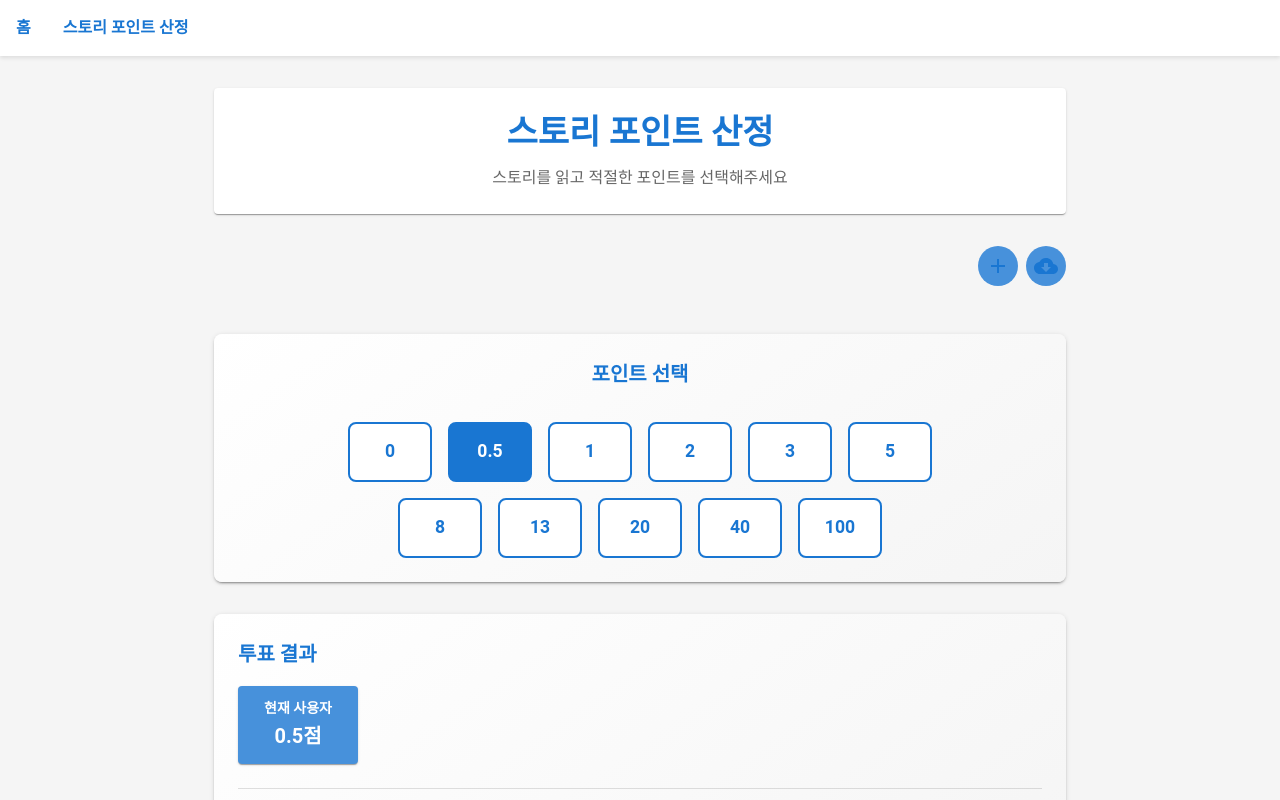
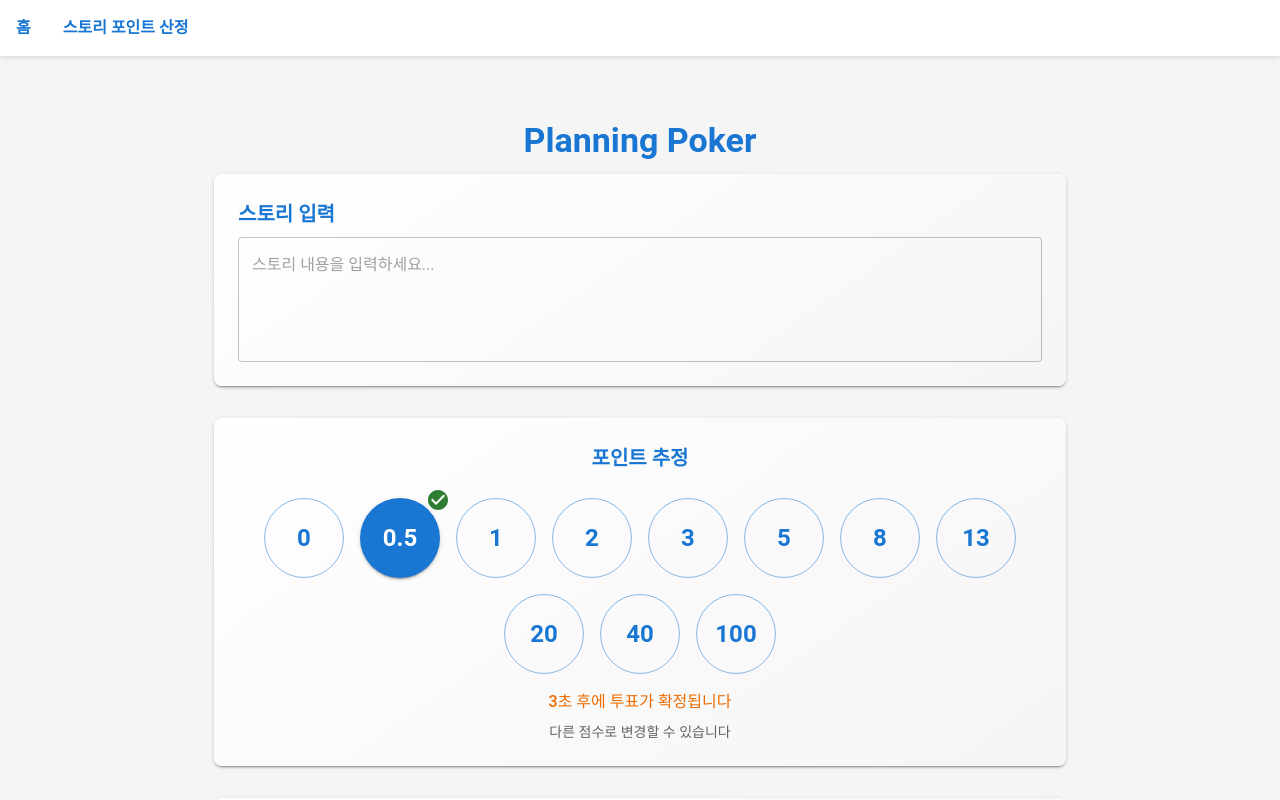
Before and after one commit to yprite/agilebuddy.io, a React (Create React App) app in the folder frontend/: page /planning-poker in a window 1280 px wide. Both pictures are taken after a click on the button "0.5". Shown: the top 800 px of the page. Built offline with nearby package versions, Linux system fonts and the light colour scheme.

Commit message:
feat: 타이머 기능 및 실시간 투표 기능 레이아웃 추가
Signed-off-by: yprite <yprite@gmail.com>

```diff
--- /dev/null
+++ b/frontend/src/components/planning-poker/PointEstimation.tsx
@@ -0,0 +1,137 @@
+import React, { useState, useEffect } from 'react';
+import { Box, Typography, Paper, Grid, Button } from '@mui/material';
+import { CheckCircle } from '@mui/icons-material';
+
+interface PointEstimationProps {
+  onVote: (point: number) => void;
+  hasVoted: boolean;
+  selectedPoint?: number;
+}
+
+const points = [0, 0.5, 1, 2, 3, 5, 8, 13, 20, 40, 100];
+const COUNTDOWN_SECONDS = 5;
+
+const PointEstimation: React.FC<PointEstimationProps> = ({ onVote, hasVoted, selectedPoint }) => {
+  const [countdown, setCountdown] = useState<number>(0);
+  const [canChangeVote, setCanChangeVote] = useState<boolean>(true);
+
+  useEffect(() => {
+    if (hasVoted && countdown === 0) {
+      setCountdown(COUNTDOWN_SECONDS);
+      setCanChangeVote(true);
+    }
+  }, [hasVoted]);
+
+  useEffect(() => {
+    let timer: NodeJS.Timeout;
+    if (countdown > 0) {
+      timer = setTimeout(() => {
+        setCountdown(prev => prev - 1);
+        if (countdown === 1) {
+          setCanChangeVote(false);
+        }
+      }, 1000);
+    }
+    return () => {
+      if (timer) {
+        clearTimeout(timer);
+      }
+    };
+  }, [countdown]);
+
+  const handleVote = (point: number) => {
+    onVote(point);
+    // 카운트다운 리셋
+    setCountdown(COUNTDOWN_SECONDS);
+    setCanChangeVote(true);
+  };
+
+  return (
+    <Paper
+      elevation={2}
+      sx={{
+        p: 3,
+        borderRadius: 2,
+        background: 'linear-gradient(145deg, #ffffff 0%, #f5f5f5 100%)'
+      }}
+    >
+      <Typography
+        variant="h6"
+        gutterBottom
+        sx={{
+          color: 'primary.main',
+          fontWeight: 600,
+          textAlign: 'center',
+          mb: 3
+        }}
+      >
+        포인트 추정
+      </Typography>
+
+      <Grid container spacing={2} justifyContent="center">
+        {points.map((point) => (
+          <Grid item key={point}>
+            <Button
+              variant={selectedPoint === point ? "contained" : "outlined"}
+              onClick={() => handleVote(point)}
+              disabled={hasVoted && !canChangeVote}
+              sx={{
+                minWidth: '80px',
+                height: '80px',
+                borderRadius: '50%',
+                fontSize: '1.5rem',
+                fontWeight: 600,
+                position: 'relative',
+                backgroundColor: selectedPoint === point ? 'primary.main' : 'transparent',
+                '&:hover': {
+                  backgroundColor: selectedPoint === point ? 'primary.dark' : 'primary.light',
+                }
+              }}
+            >
+              {point}
+              {hasVoted && selectedPoint === point && (
+                <CheckCircle
+                  sx={{
+                    position: 'absolute',
+                    top: -10,
+                    right: -10,
+                    color: 'success.main'
+                  }}
+                />
+              )}
+            </Button>
+          </Grid>
+        ))}
+      </Grid>
+
+      {hasVoted && (
+        <Box sx={{ textAlign: 'center', mt: 2 }}>
+          <Typography
+            variant="body1"
+            sx={{
+              color: countdown > 0 ? 'warning.main' : 'success.main',
+              fontWeight: 500
+            }}
+          >
+            {countdown > 0
+              ? `${countdown}초 후에 투표가 확정됩니다`
+              : '투표가 확정되었습니다'}
+          </Typography>
+          {countdown > 0 && (
+            <Typography
+              variant="body2"
+              sx={{
+                color: 'text.secondary',
+                mt: 1
+              }}
+            >
+              다른 점수로 변경할 수 있습니다
+            </Typography>
+          )}
+        </Box>
+      )}
+    </Paper>
+  );
+};
+
+export default PointEstimation;
--- a/frontend/src/components/planning-poker/StoryInput.tsx
+++ b/frontend/src/components/planning-poker/StoryInput.tsx
@@ -1,199 +1,49 @@
-import React, { useState } from 'react';
-import {
-  TextField,
-  Button,
-  Box,
-  Paper,
-  Typography,
-  Dialog,
-  DialogTitle,
-  DialogContent,
-  DialogActions,
-  Tabs,
-  Tab,
-  IconButton,
-  Tooltip
-} from '@mui/material';
-import { Add as AddIcon, CloudDownload as CloudDownloadIcon } from '@mui/icons-material';
+import React from 'react';
+import { Box, TextField, Paper, Typography } from '@mui/material';
 
 interface StoryInputProps {
-  onStorySubmit: (story: { title: string; description: string }) => void;
+  story: string;
+  onStoryChange: (story: string) => void;
 }
 
-interface TabPanelProps {
-  children?: React.ReactNode;
-  index: number;
-  value: number;
-}
+const StoryInput: React.FC<StoryInputProps> = ({ story, onStoryChange }) => {
+  return (
+    <Paper
+      elevation={2}
+      sx={{
+        p: 3,
+        borderRadius: 2,
+        background: 'linear-gradient(145deg, #ffffff 0%, #f5f5f5 100%)'
+      }}
+    >
+      <Typography
+        variant="h6"
+        gutterBottom
+        sx={{
+          color: 'primary.main',
+          fontWeight: 600
+        }}
+      >
+        스토리 입력
+      </Typography>
 
-function TabPanel(props: TabPanelProps) {
-  const { children, value, index, ...other } = props;
-
-  return (
-    <div
-      role="tabpanel"
-      hidden={value !== index}
-      id={`story-input-tabpanel-${index}`}
-      aria-labelledby={`story-input-tab-${index}`}
-      {...other}
-    >
-      {value === index && (
-        <Box sx={{ p: 3 }}>
-          {children}
-        </Box>
-      )}
-    </div>
-  );
-}
-
-const StoryInput: React.FC<StoryInputProps> = ({ onStorySubmit }) => {
-  const [open, setOpen] = useState(false);
-  const [tabValue, setTabValue] = useState(0);
-  const [title, setTitle] = useState('');
-  const [description, setDescription] = useState('');
-  const [clickupUrl, setClickupUrl] = useState('');
-
-  const handleTabChange = (event: React.SyntheticEvent, newValue: number) => {
-    setTabValue(newValue);
-  };
-
-  const handleSubmit = (e: React.FormEvent) => {
-    e.preventDefault();
-    onStorySubmit({ title, description });
-    setTitle('');
-    setDescription('');
-    setOpen(false);
-  };
-
-  const handleClickupImport = async () => {
-    try {
-      // TODO: Clickup API 연동
-      // 임시로 URL에서 제목과 설명을 추출하는 로직
-      const taskId = clickupUrl.split('/').pop();
-      // 실제로는 Clickup API를 호출하여 데이터를 가져와야 함
-      const mockData = {
-        title: `Clickup Task ${taskId}`,
-        description: `This is a task imported from Clickup: ${clickupUrl}`
-      };
-      onStorySubmit(mockData);
-      setClickupUrl('');
-      setOpen(false);
-    } catch (error) {
-      console.error('Clickup import failed:', error);
-      // TODO: 에러 처리 추가
-    }
-  };
-
-  return (
-    <>
-      <Box sx={{ display: 'flex', gap: 1, mb: 2 }}>
-        <Tooltip title="직접 입력">
-          <IconButton
-            onClick={() => {
-              setTabValue(0);
-              setOpen(true);
-            }}
-            color="primary"
-            sx={{ backgroundColor: 'primary.light', '&:hover': { backgroundColor: 'primary.main', color: 'white' } }}
-          >
-            <AddIcon />
-          </IconButton>
-        </Tooltip>
-        <Tooltip title="Clickup에서 가져오기">
-          <IconButton
-            onClick={() => {
-              setTabValue(1);
-              setOpen(true);
-            }}
-            color="primary"
-            sx={{ backgroundColor: 'primary.light', '&:hover': { backgroundColor: 'primary.main', color: 'white' } }}
-          >
-            <CloudDownloadIcon />
-          </IconButton>
-        </Tooltip>
-      </Box>
-
-      <Dialog
-        open={open}
-        onClose={() => setOpen(false)}
-        maxWidth="sm"
+      <TextField
         fullWidth
-      >
-        <DialogTitle>
-          <Typography variant="h6" sx={{ fontWeight: 600 }}>
-            새로운 스토리 입력
-          </Typography>
-          <Tabs
-            value={tabValue}
-            onChange={handleTabChange}
-            sx={{ borderBottom: 1, borderColor: 'divider', mt: 2 }}
-          >
-            <Tab label="직접 입력" />
-            <Tab label="Clickup에서 가져오기" />
-          </Tabs>
-        </DialogTitle>
-
-        <TabPanel value={tabValue} index={0}>
-          <form onSubmit={handleSubmit}>
-            <Box sx={{ display: 'flex', flexDirection: 'column', gap: 2 }}>
-              <TextField
-                label="스토리 제목"
-                value={title}
-                onChange={(e) => setTitle(e.target.value)}
-                required
-                fullWidth
-                sx={{ mb: 2 }}
-              />
-              <TextField
-                label="스토리 설명"
-                value={description}
-                onChange={(e) => setDescription(e.target.value)}
-                required
-                multiline
-                rows={4}
-                fullWidth
-              />
-            </Box>
-            <DialogActions>
-              <Button onClick={() => setOpen(false)}>취소</Button>
-              <Button
-                type="submit"
-                variant="contained"
-                disabled={!title || !description}
-              >
-                저장
-              </Button>
-            </DialogActions>
-          </form>
-        </TabPanel>
-
-        <TabPanel value={tabValue} index={1}>
-          <Box sx={{ display: 'flex', flexDirection: 'column', gap: 2 }}>
-            <Typography variant="body2" color="text.secondary">
-              Clickup 태스크 URL을 입력해주세요
-            </Typography>
-            <TextField
-              label="Clickup URL"
-              value={clickupUrl}
-              onChange={(e) => setClickupUrl(e.target.value)}
-              required
-              fullWidth
-              placeholder="https://app.clickup.com/t/..."
-            />
-            <DialogActions>
-              <Button onClick={() => setOpen(false)}>취소</Button>
-              <Button
-                variant="contained"
-                onClick={handleClickupImport}
-                disabled={!clickupUrl}
-              >
-                가져오기
-              </Button>
-            </DialogActions>
-          </Box>
-        </TabPanel>
-      </Dialog>
-    </>
+        multiline
+        rows={4}
+        variant="outlined"
+        placeholder="스토리 내용을 입력하세요..."
+        value={story}
+        onChange={(e) => onStoryChange(e.target.value)}
+        sx={{
+          '& .MuiOutlinedInput-root': {
+            '&:hover fieldset': {
+              borderColor: 'primary.main',
+            },
+          },
+        }}
+      />
+    </Paper>
   );
 };
 
--- a/frontend/src/components/planning-poker/VoteResult.tsx
+++ b/frontend/src/components/planning-poker/VoteResult.tsx
@@ -1,12 +1,19 @@
 import React from 'react';
-import { Box, Typography, Paper, Divider } from '@mui/material';
+import { Box, Typography, Paper, Divider, Button, Grid } from '@mui/material';
+import { Visibility, VisibilityOff } from '@mui/icons-material';
+import { Vote, VotingState } from '../../types/voting';
 
 interface VoteResultProps {
-  votes: { [key: string]: number };
-  average: number;
+  votingState: VotingState;
+  onReveal: () => void;
 }
 
-const VoteResult: React.FC<VoteResultProps> = ({ votes, average }) => {
+const VoteResult: React.FC<VoteResultProps> = ({ votingState, onReveal }) => {
+  const { votes, isRevealed, participants, currentUserId } = votingState;
+
+  const allVoted = participants.every(participant => votes[participant]);
+  const average = Object.values(votes).reduce((acc, curr) => acc + curr.point, 0) / Object.keys(votes).length || 0;
+
   return (
     <Paper
       elevation={2}
@@ -16,52 +23,55 @@ const VoteResult: React.FC<VoteResultProps> = ({ votes, average }) => {
         background: 'linear-gradient(145deg, #ffffff 0%, #f5f5f5 100%)'
       }}
     >
+      <Box sx={{ display: 'flex', justifyContent: 'space-between', alignItems: 'center', mb: 2 }}>
         <Typography
           variant="h6"
-        gutterBottom
           sx={{
             color: 'primary.main',
-          fontWeight: 600,
-          mb: 2
+            fontWeight: 600
           }}
         >
           투표 결과
         </Typography>
+        {allVoted && !isRevealed && (
+          <Button
+            variant="contained"
+            startIcon={<Visibility />}
+            onClick={onReveal}
+            color="primary"
+          >
+            결과 공개
+          </Button>
+        )}
+      </Box>
 
-      <Box sx={{
-        display: 'flex',
-        flexWrap: 'wrap',
-        gap: 2,
-        mb: 3
-      }}>
-        {Object.entries(votes).map(([voter, point]) => (
+      <Grid container spacing={2}>
+        {participants.map((participant) => (
+          <Grid item xs={12} sm={6} md={4} key={participant}>
             <Paper
-            key={voter}
               sx={{
-              p: 1.5,
-              backgroundColor: 'primary.light',
-              color: 'white',
+                p: 2,
+                backgroundColor: isRevealed ? 'primary.light' : 'grey.100',
+                color: isRevealed ? 'white' : 'text.primary',
                 borderRadius: 1,
-              minWidth: '120px',
                 textAlign: 'center'
               }}
             >
               <Typography variant="subtitle2" sx={{ fontWeight: 600 }}>
-              {voter}
+                {participant}
               </Typography>
               <Typography variant="h6" sx={{ fontWeight: 600 }}>
-              {point}점
+                {isRevealed ? `${votes[participant]?.point || '-'}점` : '투표 완료'}
               </Typography>
             </Paper>
+          </Grid>
         ))}
-      </Box>
+      </Grid>
 
-      <Divider sx={{ my: 2 }} />
-
-      <Box sx={{
-        textAlign: 'center',
-        mt: 2
-      }}>
+      {isRevealed && (
+        <>
+          <Divider sx={{ my: 3 }} />
+          <Box sx={{ textAlign: 'center' }}>
             <Typography
               variant="h5"
               sx={{
@@ -72,6 +82,8 @@ const VoteResult: React.FC<VoteResultProps> = ({ votes, average }) => {
               평균: {average.toFixed(1)}점
             </Typography>
           </Box>
+        </>
+      )}
     </Paper>
   );
 };
--- a/frontend/src/pages/planning-poker/index.tsx
+++ b/frontend/src/pages/planning-poker/index.tsx
@@ -1,76 +1,76 @@
 import React, { useState } from 'react';
-import { Container, Box, Typography, Paper } from '@mui/material';
-import StoryCard from '../../components/planning-poker/StoryCard';
-import PointSelector from '../../components/planning-poker/PointSelector';
+import { Container, Box, Typography } from '@mui/material';
+import StoryInput from '../../components/planning-poker/StoryInput';
+import PointEstimation from '../../components/planning-poker/PointEstimation';
 import VoteResult from '../../components/planning-poker/VoteResult';
-import StoryInput from '../../components/planning-poker/StoryInput';
-
-interface Story {
-  title: string;
-  description: string;
-}
+import { VotingState, Vote } from '../../types/voting';
 
 const PlanningPoker: React.FC = () => {
-  const [votes, setVotes] = useState<{ [key: string]: number }>({});
-  const [selectedPoint, setSelectedPoint] = useState<number>();
-  const [currentStory, setCurrentStory] = useState<Story | null>(null);
+  const [story, setStory] = useState<string>('');
+  const [votingState, setVotingState] = useState<VotingState>({
+    votes: {},
+    isRevealed: false,
+    participants: ['참가자 1', '참가자 2', '참가자 3'],
+    currentUserId: '참가자 1'
+  });
 
-  const handlePointSelect = (point: number) => {
-    setSelectedPoint(point);
-    setVotes(prev => ({
+  const handleVote = (point: number) => {
+    setVotingState(prev => ({
       ...prev,
-      '현재 사용자': point
+      votes: {
+        ...prev.votes,
+        [prev.currentUserId]: {
+          userId: prev.currentUserId,
+          point,
+          timestamp: Date.now()
+        }
+      }
     }));
   };
 
-  const handleStorySubmit = (story: Story) => {
-    setCurrentStory(story);
-    // 새로운 스토리가 입력되면 투표 초기화
-    setVotes({});
-    setSelectedPoint(undefined);
+  const handleReveal = () => {
+    setVotingState(prev => ({
+      ...prev,
+      isRevealed: true
+    }));
   };
 
-  const average = Object.values(votes).reduce((acc, curr) => acc + curr, 0) / Object.keys(votes).length || 0;
+  const currentVote = votingState.votes[votingState.currentUserId];
+  const selectedPoint = currentVote?.point;
 
   return (
     <Container maxWidth="md">
-      <Box sx={{
-        my: 4,
-        display: 'flex',
-        flexDirection: 'column',
-        gap: 4
-      }}>
-        <Paper sx={{ p: 3, textAlign: 'center' }}>
-          <Typography variant="h4" component="h1" gutterBottom sx={{ color: 'primary.main', fontWeight: 600 }}>
-            스토리 포인트 산정
-          </Typography>
-          <Typography variant="body1" color="text.secondary">
-            스토리를 읽고 적절한 포인트를 선택해주세요
-          </Typography>
-        </Paper>
+      <Box sx={{ py: 4 }}>
+        <Typography
+          variant="h4"
+          component="h1"
+          gutterBottom
+          sx={{
+            textAlign: 'center',
+            color: 'primary.main',
+            fontWeight: 600
+          }}
+        >
+          Planning Poker
+        </Typography>
 
-        <Box sx={{ display: 'flex', justifyContent: 'flex-end' }}>
-          <StoryInput onStorySubmit={handleStorySubmit} />
+        <StoryInput
+          story={story}
+          onStoryChange={setStory}
+        />
+
+        <Box sx={{ my: 4 }}>
+          <PointEstimation
+            onVote={handleVote}
+            hasVoted={!!currentVote}
+            selectedPoint={selectedPoint}
+          />
         </Box>
 
-        {currentStory && (
-          <StoryCard
-            title={currentStory.title}
-            description={currentStory.description}
-          />
-        )}
-
-        <PointSelector
-          onSelect={handlePointSelect}
-          selectedPoint={selectedPoint}
+        <VoteResult
+          votingState={votingState}
+          onReveal={handleReveal}
         />
-
-        {Object.keys(votes).length > 0 && (
-          <VoteResult
-            votes={votes}
-            average={average}
-          />
-        )}
       </Box>
     </Container>
   );
--- /dev/null
+++ b/frontend/src/types/voting.ts
@@ -0,0 +1,12 @@
+export interface Vote {
+  userId: string;
+  point: number;
+  timestamp: number;
+}
+
+export interface VotingState {
+  votes: { [key: string]: Vote };
+  isRevealed: boolean;
+  participants: string[];
+  currentUserId: string;
+}
```
Also changed, not shown: 1 other file (tests, documents, lock files or other folders). Lines whose indentation alone changed are shown as unchanged.
